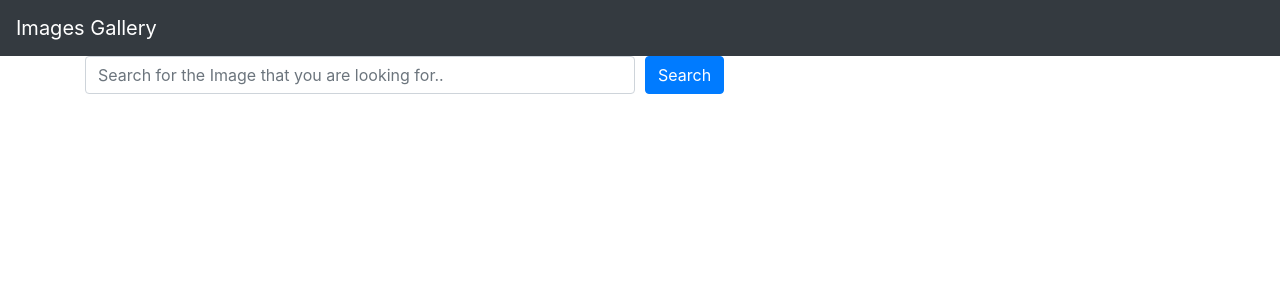
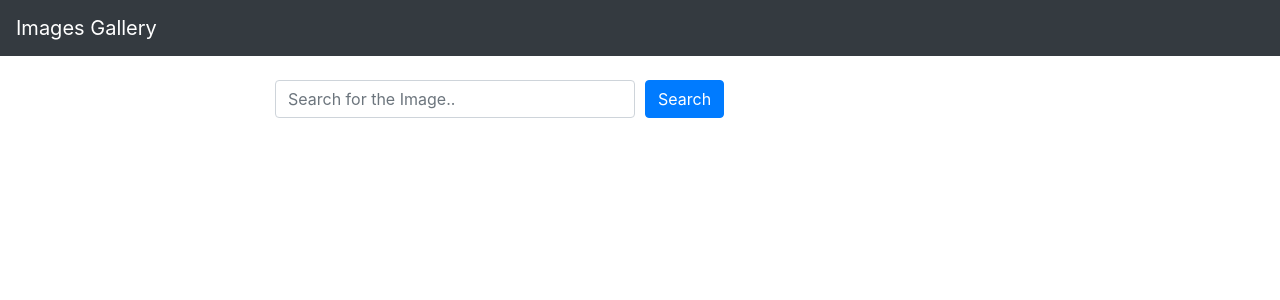
Before and after one commit to kunal8817/Full-Stack-Development, a React (Create React App) app in the folder frontend/: page / in a window 1280 px wide. Shown: the top 300 px of the page. Built offline with nearby package versions, Linux system fonts and the light colour scheme.

Commit message:
Updated the size

```diff
--- a/frontend/src/components/Search.js
+++ b/frontend/src/components/Search.js
@@ -3,13 +3,13 @@
 
 const Search = () => {
     return (
-        <Container>
-            <Row>
-                <Col>
+        <Container className="mt-4">
+            <Row className="justify-content-center">
+                <Col xs={12} md={8}>
                     <Form>
                         <Form.Row>
                             <Col>
-                                <Form.Control placeholder="Search for the Image that you are looking for.." />
+                                <Form.Control placeholder="Search for the Image.." />
                             </Col>
                             <Col>
                                 <Button variant="primary" type="submit">Search</Button>
```
